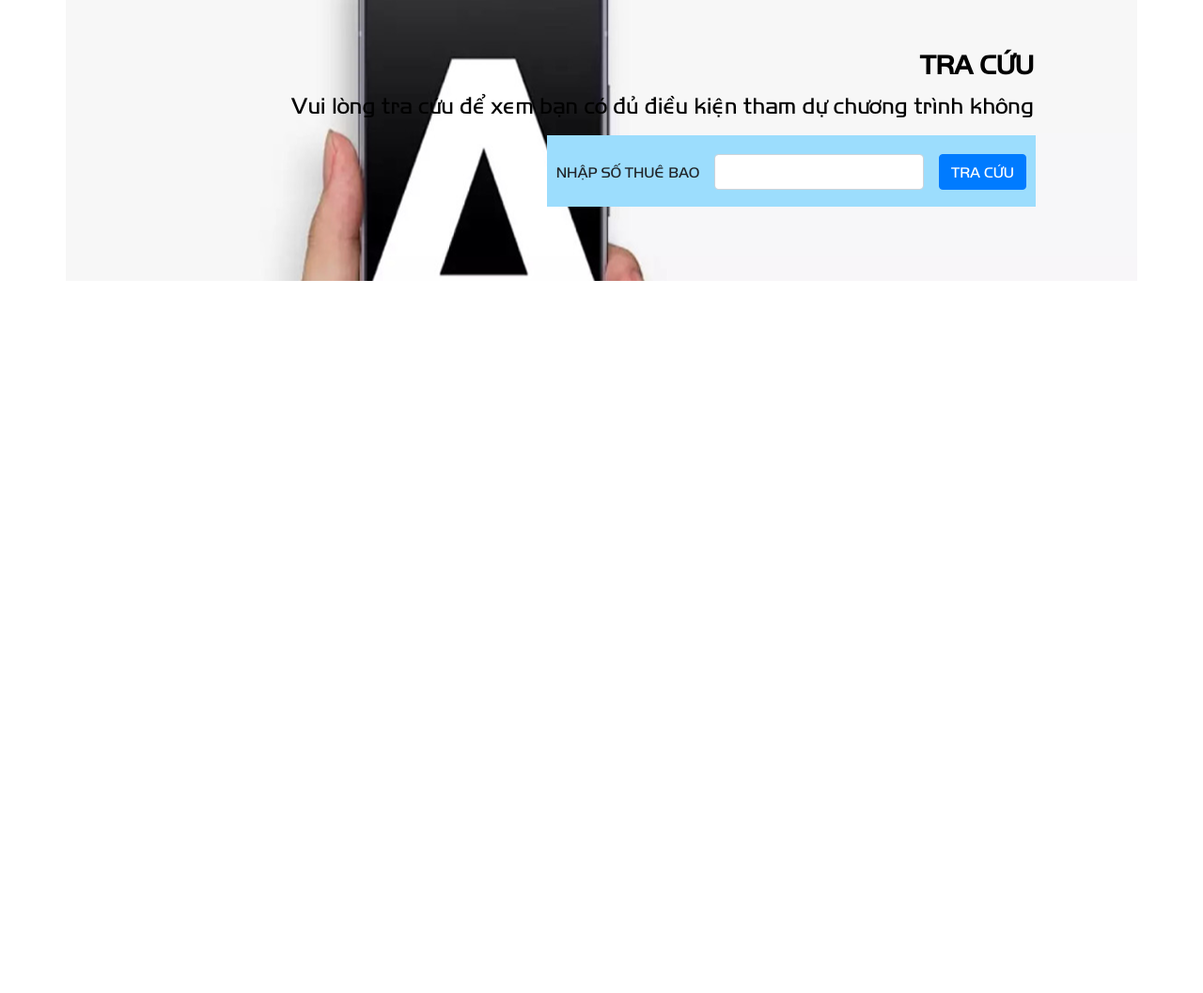
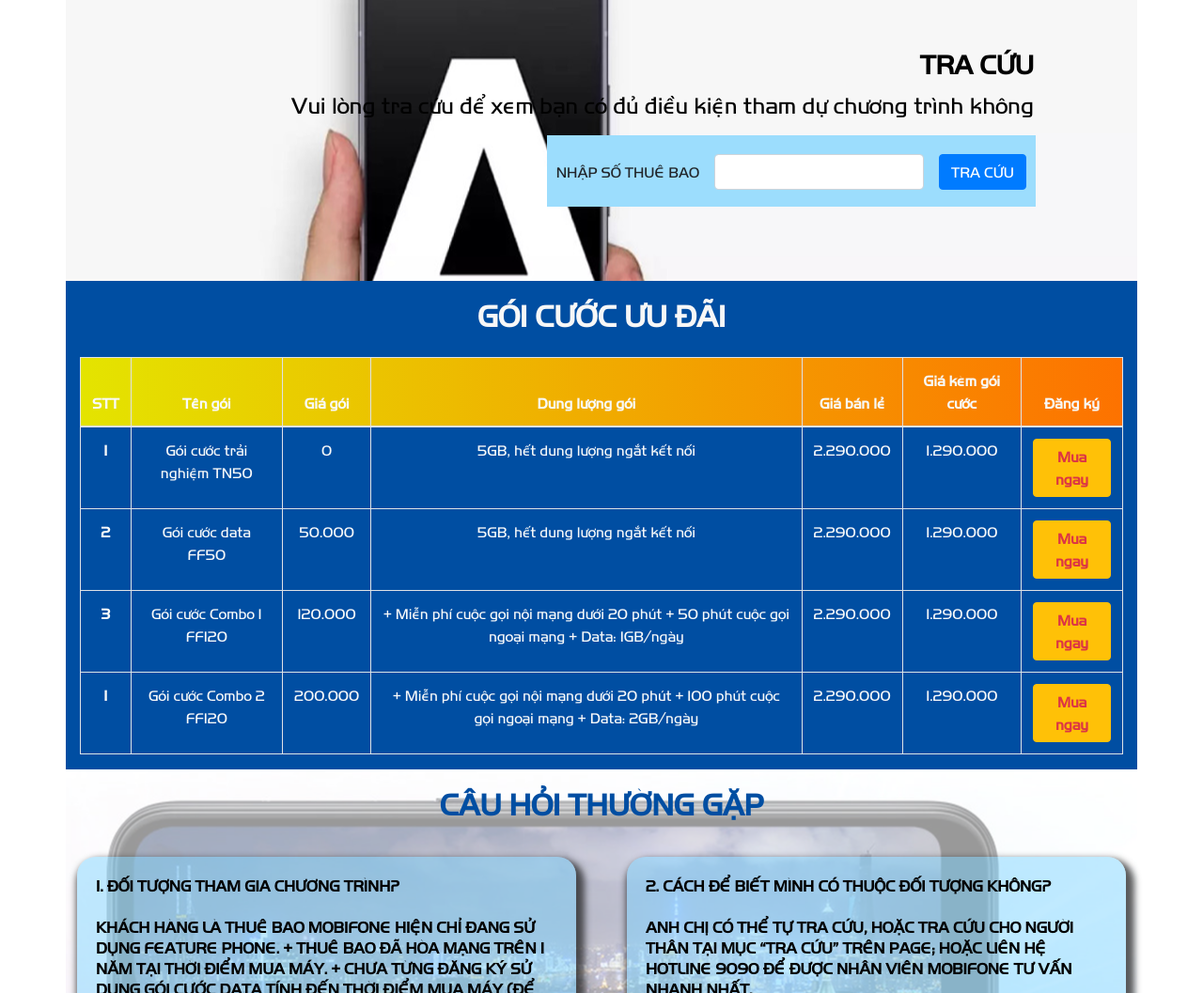
Before and after one commit to duongnt58/mobifone-ss, a PHP site: page / in a window 1280 px wide. Shown: the part 5443-6500 px from the top of the page at 94% size. Before the commit the page ends 5742 px from the top, so only its background shows below. Run offline with PHP 8.4, Linux system fonts and the light colour scheme.

Commit message:
update 20210324

```diff
--- a/assets/css/style.css
+++ b/assets/css/style.css
@@ -59,7 +59,7 @@ body {
 .title-area {
     /* Style for "Rectangle" */
     width: 697px;
-    /* height: 433px; */
+    height: 433px;
     height: auto;
     border: 10px solid #fefdfd;
     margin: auto;
@@ -120,8 +120,8 @@ body {
 
 .title-header-4 {
     /* Style for "1.290.000" */
-    width: 586px;
-    height: 79px;
+    /* width: 586px;
+    height: 79px; */
     color: #fefdfd;
     /* font-family: "VIE - Handel Gothic"; */
     font-size: 115px;
@@ -144,8 +144,8 @@ body {
 
 .title-header-5 {
     /* Style for "(*)" */
-    width: 46px;
-    height: 35px;
+    /* width: 46px;
+    height: 35px; */
     color: #fefdfd;
     /* font-family: "VIE - Handel Gothic Medium"; */
     font-size: 41px;
@@ -328,12 +328,14 @@ body {
     border-right-style: none;
     border-bottom-style: none;
 }
-.borderless td, .borderless th {
+
+.borderless td,
+.borderless th {
     border: none;
 }
-.phone-detail {
 
-}
+.phone-detail {}
+
 .phone-detail h3 {
     /* Style for "Ghi Lại Tr" */
     /* width: 1007px;
@@ -379,6 +381,7 @@ line-height: normal;
     min-height: 300px;
     padding-top: 50px;
 }
+
 .tra-cuu h3 {
     /* Style for "TRA CỨU" */
     /* width: 129px;
@@ -397,6 +400,7 @@ line-height: normal;
     letter-spacing: normal;
     line-height: normal;
 }
+
 .tra-cuu p {
     /* Style for "Vui lòng t" */
     /* width: 789px;
@@ -414,6 +418,7 @@ line-height: normal;
     letter-spacing: normal;
     line-height: normal;
 }
+
 .form-tra-cuu {
     text-align: right;
     background-color: #9cddfd;
@@ -422,3 +427,173 @@ line-height: normal;
     right: 13px;
     padding: 20px 10px 10px 10px;
 }
+
+.list-goi-cuoc {
+    background-color: #004ea2;
+}
+
+.list-goi-cuoc h3 {
+    /* Style for "gói cước ư" */
+    /* width: 283px;
+    height: 30px; */
+    color: #f7f7f7;
+    /* font-family: "VIE - Handel Gothic"; */
+    font-size: 33px;
+    font-weight: bold;
+    font-style: normal;
+    letter-spacing: normal;
+    line-height: normal;
+    text-align: center;
+    text-transform: uppercase;
+    padding: 15px 10px;
+}
+
+/* FAQ */
+.faq {
+    background-image: url(../img/bg-faq.png);
+    background-position: center;
+    margin-bottom: 80px;
+}
+.faq h3 {
+    /* Style for "Câu hỏi th" */
+    /* width: 369px;
+    height: 37px; */
+    padding: 15px;
+    color: #004ea2;
+    /* font-family: "VIE - Handel Gothic"; */
+    font-size: 33px;
+    font-weight: bold;
+    font-style: normal;
+    letter-spacing: normal;
+    line-height: normal;
+    text-align: center;
+    text-transform: uppercase;
+    /* Text style for "Câu hỏi th" */
+    font-style: normal;
+    letter-spacing: normal;
+    line-height: normal;
+}
+.content-faq {
+    background-color: #76d2ff75;
+    box-shadow: 4px 7px 7px 5px rgba(37, 37, 38, 0.76);
+    border-radius: 20px;
+    /* Style for "1.  Đối tư" */
+    /* width: 627px;
+    height: 119px; */
+    color: #020202;
+    /* font-family: "VIE - Handel Gothic Medium"; */
+    font-size: 17px;
+    font-weight: bold;
+    font-style: normal;
+    letter-spacing: normal;
+    line-height: normal;
+    text-align: left;
+    /* Text style for "1.  Đối tư" */
+    font-style: normal;
+    letter-spacing: normal;
+    line-height: normal;
+    text-transform: uppercase;
+    padding: 20px 20px;
+    margin: 12px;
+    min-height: 225px;
+    /* Text style for ", Khách hà" */
+}
+
+/* Footer */
+.footer {
+
+}
+.footer h3 {
+    /* Style for "XIN VUI LÒ" */
+    /* width: 845px;
+    height: 45px; */
+    color: #1a4c9f;
+    /* font-family: "VIE - Handel Gothic Medium"; */
+    font-size: 19px;
+    font-weight: bold;
+    font-style: normal;
+    letter-spacing: normal;
+    line-height: normal;
+    text-align: center;
+    text-transform: uppercase;
+    /* Text style for "XIN VUI LÒ" */
+    font-style: normal;
+    letter-spacing: normal;
+    line-height: normal;
+}
+.footer form {
+    margin-top: 58px;
+    margin-bottom: 58px;
+}
+.bg-lien-he {
+    background-image: linear-gradient(#004e98, #0a93ffc2);
+}
+.bg-lien-he h4 {
+    /* Style for "Tổng Công" */
+    /* width: 438px;
+    height: 50px; */
+    color: #fbfcfe;
+    /* font-family: "VIE - Handel Gothic Medium"; */
+    font-size: 21px;
+    font-weight: bold;
+    font-style: normal;
+    letter-spacing: normal;
+    line-height: normal;
+    text-align: left;
+    /* Text style for "Tổng Công" */
+    font-size: 25px;
+    font-style: normal;
+    letter-spacing: normal;
+    line-height: normal;
+    /* Text style for "Công Ty Cổ" */
+    font-style: normal;
+    letter-spacing: normal;
+    line-height: normal;
+}
+.bg-lien-he h5 {
+    /* Style for "Tổng Công" */
+    /* width: 438px;
+    height: 50px; */
+    color: #fbfcfe;
+    /* font-family: "VIE - Handel Gothic Medium"; */
+    font-weight: normal;
+    font-style: normal;
+    letter-spacing: normal;
+    line-height: normal;
+    text-align: left;
+    /* Text style for "Tổng Công" */
+    font-size: 25px;
+    font-style: normal;
+    letter-spacing: normal;
+    line-height: normal;
+    /* Text style for "Công Ty Cổ" */
+    font-style: normal;
+    letter-spacing: normal;
+    line-height: normal;
+}
+.bg-lien-he ul {
+    list-style: none;
+    padding: 0px;
+    margin-top: 30px;
+    margin-bottom: 20px;
+}
+.bg-lien-he li {
+        /* Style for "WWW.MOBIFO" */
+    /* width: 210px; */
+    /* height: 65px; */
+    color: #fbfcfe;
+    /* font-family: "VIE - Handel Gothic Medium"; */
+    font-size: 21px;
+    font-weight: normal;
+    font-style: normal;
+    letter-spacing: normal;
+    line-height: normal;
+    text-align: left;
+    text-transform: uppercase;
+    /* Text style for "WWW.MOBIFO" */
+    font-style: normal;
+    letter-spacing: normal;
+    line-height: normal;
+    margin-top: 10px;
+    margin-bottom: 10px;
+}
--- a/index.html
+++ b/index.html
@@ -9,7 +9,7 @@
     <meta name="description" content="" />
     <meta name="author" content="" />
 
-    <title>Bare - Start Bootstrap Template</title>
+    <title>Mobifone</title>
 
     <!-- Bootstrap core CSS -->
     <link href="vendor/bootstrap/css/bootstrap.min.css" rel="stylesheet" />
@@ -193,53 +193,321 @@
       <div class="row phone-detail">
         <div class="col-12">
           <h3>Ghi Lại Trọn Vẹn Mọi Khoảnh Khắc</h3>
-          <img src="assets/img/img-phone-camera.png" alt="" class="img-fluid">
-
+          <img src="assets/img/img-phone-camera.png" alt="" class="img-fluid" />
         </div>
         <div class="col-12">
           <h3>Tối Ưu Hiệu Suất Hoạt Động</h3>
           <div class="col-10 offset-1">
-            <p>Hệ điều hành Android (Phiên bản Go) giúp bộ nhớ luôn được tối ưu với các ứng dụng
-              tùy chỉnh được cài đặt trước, hỗ trợ sử dụng nhanh chóng và dễ dàng Galaxy A01 Core.
-              Trải nghiệm hiệu năng mượt mà với RAM 1GB/2GB và bộ nhớ trong ấn tượng 16GB/32GB.</p>
+            <p>
+              Hệ điều hành Android (Phiên bản Go) giúp bộ nhớ luôn được tối ưu
+              với các ứng dụng tùy chỉnh được cài đặt trước, hỗ trợ sử dụng
+              nhanh chóng và dễ dàng Galaxy A01 Core. Trải nghiệm hiệu năng mượt
+              mà với RAM 1GB/2GB và bộ nhớ trong ấn tượng 16GB/32GB.
+            </p>
           </div>
         </div>
         <div class="col-12">
-          <img src="assets/img/img-phone-view.png" alt="" class="img-fluid">
+          <img src="assets/img/img-phone-view.png" alt="" class="img-fluid" />
         </div>
         <div class="col-12">
           <h3>Pin Bền Bỉ</h3>
           <div class="col-10 offset-1">
-            <p>Giải trí bất tận với dung lượng pin bền bỉ 3,000mAh (Tiêu chuẩn) trên Galaxy A01 Core.
-              Cho bạn thoải mái tập trung làm điều yêu thích, kiến tạo trải nghiệm liền mạch hơn.</p>
+            <p>
+              Giải trí bất tận với dung lượng pin bền bỉ 3,000mAh (Tiêu chuẩn)
+              trên Galaxy A01 Core. Cho bạn thoải mái tập trung làm điều yêu
+              thích, kiến tạo trải nghiệm liền mạch hơn.
+            </p>
           </div>
         </div>
         <div class="col-12">
-          <img src="assets/img/img-run-slepp.png" alt="" class="img-fluid">
+          <img src="assets/img/img-run-slepp.png" alt="" class="img-fluid" />
         </div>
       </div>
       <div class="row tra-cuu">
         <div class="col-10 offset-1">
-            <h3>Tra cứu</h3>
-            <p>Vui lòng tra cứu để xem bạn có đủ điều kiện tham dự chương trình không</p>
-            <div class="form-tra-cuu">
-              <div class="form-inline">
-                <div class="form-group mb-2">
-                  NHẬP SỐ THUÊ BAO
+          <h3>Tra cứu</h3>
+          <p>
+            Vui lòng tra cứu để xem bạn có đủ điều kiện tham dự chương trình
+            không
+          </p>
+          <div class="form-tra-cuu">
+            <div class="form-inline">
+              <div class="form-group mb-2">NHẬP SỐ THUÊ BAO</div>
+              <div class="form-group mx-sm-3 mb-2">
+                <input
+                  type="password"
+                  class="form-control"
+                  id="inputPassword2"
+                  placeholder=""
+                />
+              </div>
+              <button type="submit" class="btn btn-primary mb-2">
+                TRA CỨU
+              </button>
+            </div>
+          </div>
+        </div>
+      </div>
+      <div class="row list-goi-cuoc">
+        <div class="col-12 text-center">
+          <h3>gói cước ưu đãi</h3>
+          <table class="table table-bordered text-light">
+            <thead>
+              <tr
+                style="
+                  background-image: linear-gradient(
+                    to right,
+                    rgb(228, 228, 0),
+                    rgb(253, 114, 0)
+                  );
+                "
+              >
+                <th scope="col">STT</th>
+                <th scope="col">Tên gói</th>
+                <th scope="col">Giá gói</th>
+                <th scope="col">Dung lượng gói</th>
+                <th scope="col">Giá bán lẻ</th>
+                <th scope="col">Giá kèm gói cước</th>
+                <th scope="col">Đăng ký</th>
+              </tr>
+            </thead>
+            <tbody>
+              <tr>
+                <th scope="row">1</th>
+                <td>Gói cước trải nghiệm TN50</td>
+                <td>0</td>
+                <td>5GB, hết dung lượng ngắt kết nối</td>
+                <td>2.290.000</td>
+                <td>1.290.000</td>
+                <td>
+                  <button
+                    type="button"
+                    class="btn btn-warning text-danger font-weight-bold"
+                  >
+                    Mua ngay
+                  </button>
+                </td>
+              </tr>
+              <tr>
+                <th scope="row">2</th>
+                <td>Gói cước data FF50</td>
+                <td>50.000</td>
+                <td>5GB, hết dung lượng ngắt kết nối</td>
+                <td>2.290.000</td>
+                <td>1.290.000</td>
+                <td>
+                  <button
+                    type="button"
+                    class="btn btn-warning text-danger font-weight-bold"
+                  >
+                    Mua ngay
+                  </button>
+                </td>
+              </tr>
+              <tr>
+                <th scope="row">3</th>
+                <td>Gói cước Combo 1 FF120</td>
+                <td>120.000</td>
+                <td>
+                  + Miễn phí cuộc gọi nội mạng dưới 20 phút + 50 phút cuộc gọi
+                  ngoại mạng + Data: 1GB/ngày
+                </td>
+                <td>2.290.000</td>
+                <td>1.290.000</td>
+                <td>
+                  <button
+                    type="button"
+                    class="btn btn-warning text-danger font-weight-bold"
+                  >
+                    Mua ngay
+                  </button>
+                </td>
+              </tr>
+              <tr>
+                <th scope="row">1</th>
+                <td>Gói cước Combo 2 FF120</td>
+                <td>200.000</td>
+                <td>
+                  + Miễn phí cuộc gọi nội mạng dưới 20 phút + 100 phút cuộc gọi
+                  ngoại mạng + Data: 2GB/ngày
+                </td>
+                <td>2.290.000</td>
+                <td>1.290.000</td>
+                <td>
+                  <button
+                    type="button"
+                    class="btn btn-warning text-danger font-weight-bold"
+                  >
+                    Mua ngay
+                  </button>
+                </td>
+              </tr>
+            </tbody>
+          </table>
+        </div>
+      </div>
+      <div class="row faq">
+        <div class="col-12">
+          <h3>Câu hỏi thường gặp</h3>
+        </div>
+        <div class="row">
+          <div class="col-6">
+            <div class="content-faq">
+              1. Đối tượng tham gia chương trình? <br />
+              <br />
+              Khách hàng là thuê bao MobiFone hiện chỉ đang sử dụng feature
+              phone. + Thuê bao đã hòa mạng trên 1 năm tại thời điểm mua máy. +
+              Chưa từng đăng ký sử dụng gói cước data tính đến thời điểm mua máy
+              (để loại các thuê bao trước đây sử dụng smartphone nay vừa mới đổi
+              sang featurephone).
+            </div>
+          </div>
+          <div class="col-6">
+            <div class="content-faq">
+              2. Cách để biết mình có thuộc đối tượng không? <br />
+              <br />
+
+              Anh Chị có thể tự tra cứu, hoặc tra cứu cho người thân tại mục
+              “Tra cứu” trên page; hoặc liên hệ hotline 9090 để được nhân viên
+              MobiFone tư vấn nhanh nhất.
+            </div>
+          </div>
+          <div class="col-6">
+            <div class="content-faq">
+              3.Mỗi khách hàng có thể mua được bao nhiêu máy : <br /><br />
+
+              Mỗi khách hàng (CMTND/thẻ căn cước/hộ chiếu) được mua tối đa 01
+              máy có trợ giá khuyến mại. + Khách hàng đăng ký và cam kết sử dụng
+              12 tháng gói cước FF50, FF120 hoặc FF200 tùy theo mức ARPU hiện
+              tại. Khách hàng không thực hiện cam kết sẽ bị khóa máy bằng phần
+              mềm Knox của Samsung.
+            </div>
+          </div>
+          <div class="col-6">
+            <div class="content-faq">
+              4. Tôi có thể tìm mua máy Samsung A01 Core 2Gb tại đâu?
+              <br /><br />
+
+              Khách hàng đủ điều kiện có thể tìm mua tại hệ thống cửa hàng trực
+              tiếp của Mobifone trên toàn quốc, qua tư vấn viên Mobifone, tổng
+              đài 9090 hoặc đặt hàng tại page : shop.mobifone.vn
+            </div>
+          </div>
+          <div class="col-6">
+            <div class="content-faq">
+              5. Tôi có thể đặt mua máy cho người khác được không? <br /><br />
+
+              Anh Chị có thể tra cứu số điện thoại bạn bè, người thân, sau đó
+              đặt hàng và thanh toán nếu số điện thoại người đó đủ điều kiện
+              tham gia chương trình ạ.
+            </div>
+          </div>
+          <div class="col-6">
+            <div class="content-faq">
+              6. Điện thoại Samsung A01Core 2Gb mua qua chương trình trợ giá của
+              Samsung có được bảo hành bao lâu? <br /><br />
+
+              Sản phẩm được bảo hành chính hãng 12 tháng tại tất cả các TTBH
+              toàn quốc của Samsung Ngoài ra, khách hàng có thể liên hệ 9090
+              hoặc cửa hàng trực tiếp MobiFone gần nhất để được hỗ trợ.
+            </div>
+          </div>
+        </div>
+      </div>
+    </div>
+    <div class="container footer">
+      <div class="row">
+        <div class="col-7">
+          <h3>
+            XIN VUI LÒNG ĐỂ LẠI THÔNG TIN NẾU ANH/CHỊ ĐÃ CHỌN ĐƯỢC GÓI CƯỚC PHÙ
+            HỢP HOẶC CẦN CHÚNG TÔI TƯ VẤN THÊM
+          </h3>
+          <form>
+            <div class="row">
+              <div class="col-9">
+                <div class="form-group">
+                  <!-- <label for="exampleInputEmail1">Email address</label> -->
+                  <select class="form-control" id="">
+                    <option>GÓI CƯỚC ĐÃ CHỌN</option>
+                  </select>
+                  <!-- <small id="emailHelp" class="form-text text-muted">We'll never share your email with anyone else.</small> -->
                 </div>
-                <div class="form-group mx-sm-3 mb-2">
-                  <input type="password" class="form-control" id="inputPassword2" placeholder="">
+                <div class="form-group">
+                  <!-- <label for="exampleInputEmail1">Email address</label> -->
+                  <input
+                    type="name"
+                    class="form-control"
+                    id=""
+                    aria-describedby="emailHelp"
+                    placeholder="TÊN CỦA BẠN"
+                  />
+                  <!-- <small id="emailHelp" class="form-text text-muted">We'll never share your email with anyone else.</small> -->
                 </div>
-                <button type="submit" class="btn btn-primary mb-2">TRA CỨU</button>
+                <div class="form-group">
+                  <!-- <label for="exampleInputPassword1">Password</label> -->
+                  <input
+                    type="phone"
+                    class="form-control"
+                    id=""
+                    aria-describedby="emailHelp"
+                    placeholder="SỐ ĐIỆN THOẠI"
+                  />
+                </div>
+                <div class="form-group">
+                  <!-- <label for="exampleInputPassword1">Password</label> -->
+                  <input
+                    type="address"
+                    class="form-control"
+                    id=""
+                    aria-describedby="emailHelp"
+                    placeholder="ĐỊA CHỈ"
+                  />
+                </div>
+                <!-- <div class="form-check">
+                    <input type="checkbox" class="form-check-input" id="exampleCheck1">
+                    <label class="form-check-label" for="exampleCheck1">Check me out</label>
+                  </div> -->
+              </div>
+              <div class="col-3">
+                <button type="submit" class="btn btn-primary">Gửi</button>
               </div>
             </div>
+          </form>
+          <h3>MOBIFONE HÂN HẠNH ĐƯỢC PHỤC VỤ QUÝ KHÁCH</h3>
         </div>
+        <div class="col-5 bg-lien-he">
+          <div class="row">
+            <div class="col-12 p-4">
+              <h4 class="text-center">THÔNG TIN LIÊN HỆ:</h4>
+              <ul>
+                <li><i class="fas fa-globe text-light"></i> WWW.MOBIFONE.VN</li>
+                <li>
+                  <i class="fas fa-store-alt text-light"></i> SHOP.MOBIFONE.VN
+                </li>
+                <li><i class="fas fa-phone-alt text-light"></i> 9090</li>
+              </ul>
+              <h5>
+                Tổng Công Ty Viễn Thông MobiFone
+              </h5>
+              <h5>
+                Công Ty Cổ Phần Dịch Vụ Gia Tăng MobiFone
+              </h5>
+            </div>
+            <div class="col-6 offset-6">
+              <img src="assets/img/logo-mbf.png" alt="" class="img-fluid" />
+            </div>
+          </div>
 
+        </div>
       </div>
     </div>
 
     <!-- Bootstrap core JavaScript -->
     <script src="vendor/jquery/jquery.slim.min.js"></script>
     <script src="vendor/bootstrap/js/bootstrap.bundle.min.js"></script>
+    <script
+      src="https://use.fontawesome.com/releases/v5.15.3/js/all.js"
+      data-auto-replace-svg="nest"
+    ></script>
   </body>
 </html>
```
Also changed, not shown: assets/img/bg-faq.png (added). Lines whose indentation alone changed are shown as unchanged.
